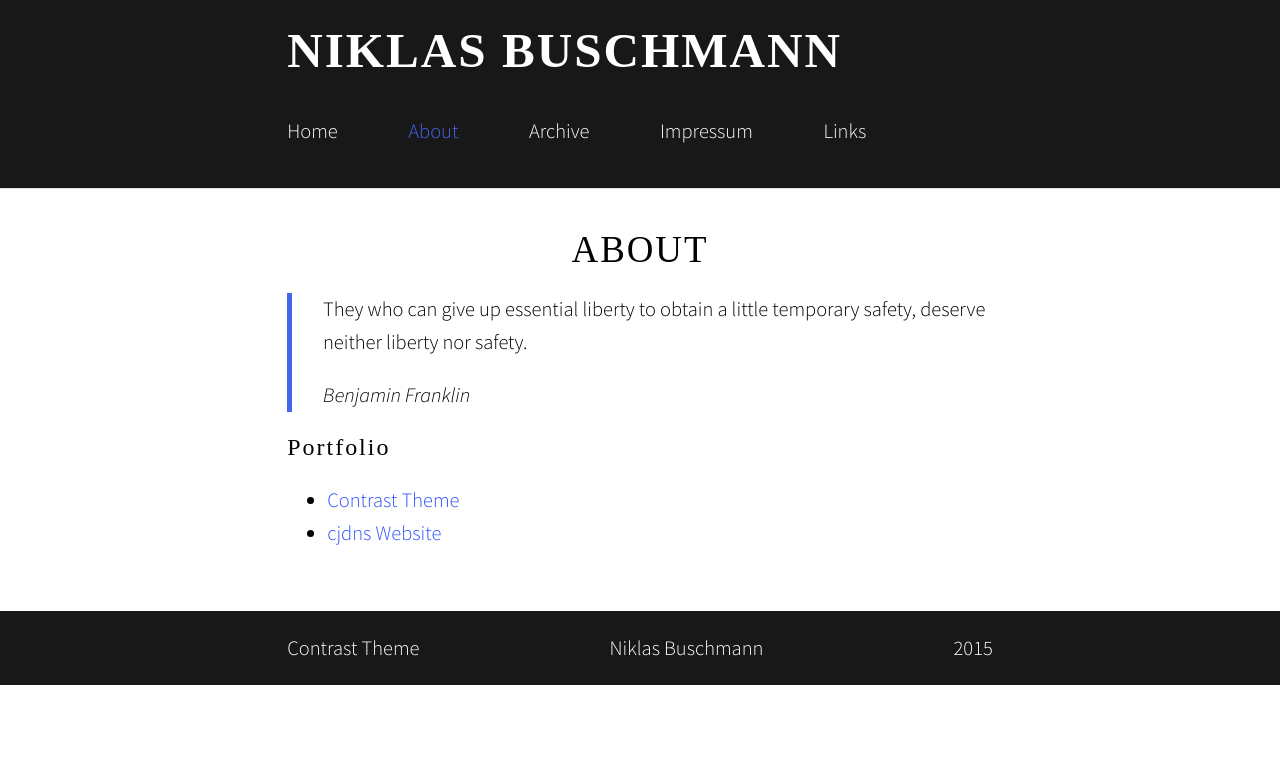
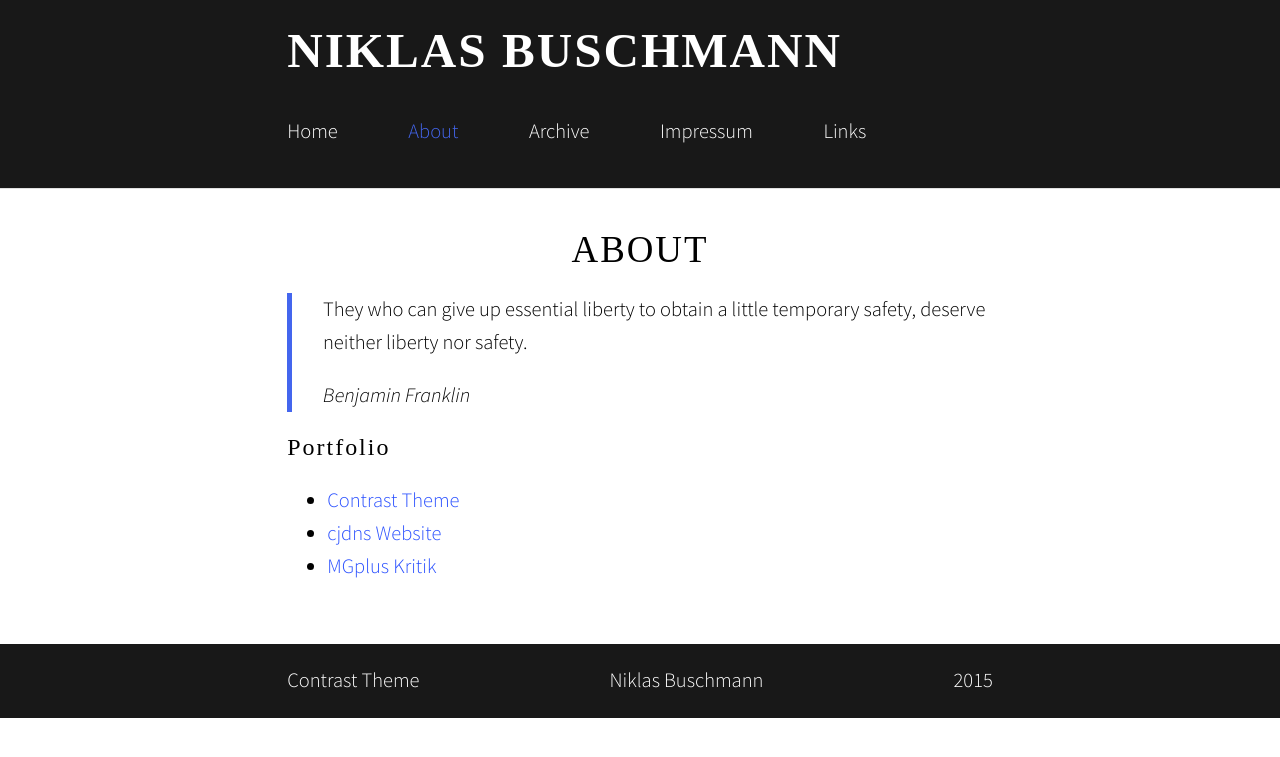
Before and after one commit to wilkistarotieno/wilkistarotieno.github.io, a Jekyll site: the page built from about.md, in a window 1280 px wide. Shown: the top 757 px of the page. Built offline with Jekyll 4.4.1, drawn with Linux system fonts in a browser that asks for light colours; some web fonts are replaced; Markdown is read by kramdown in place of the engine named in the settings; a script that is not in the unit is left out; comment, search, counter and statistics services are not loaded.

Commit message:
Update about.md

```diff
--- a/about.md
+++ b/about.md
@@ -2,6 +2,7 @@
 title: "About"
 permalink: about/
 ---
+
 > They who can give up essential liberty to obtain a little temporary safety, deserve neither liberty nor safety.
 >
 > _Benjamin Franklin_
@@ -10,3 +11,4 @@ permalink: about/
 
 * [Contrast Theme](http://niklabs.cf/contrast)
 * [cjdns Website](http://niklabs.cf/info-cjdns)
+* [MGplus Kritik](http://mgplus.eu)
```
